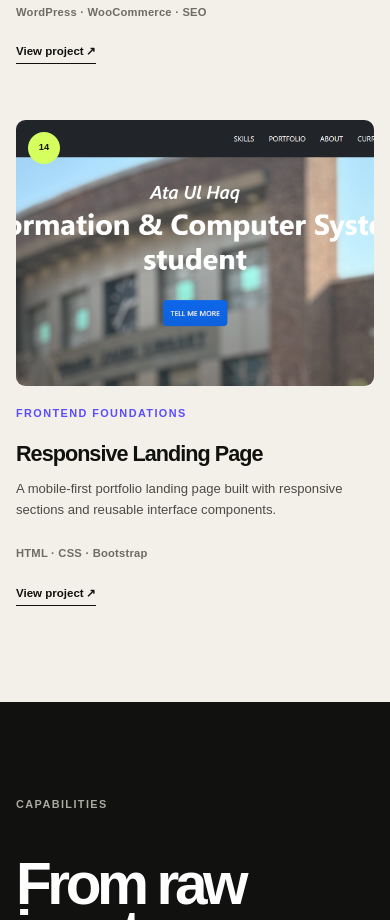
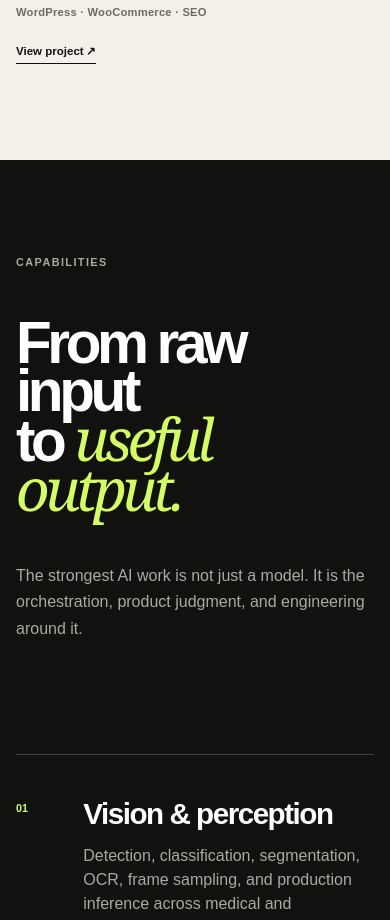
Before and after one commit to Atasatti/Portfolio, a Next.js app: page / in a window 390 px wide. Shown: the part 9920-10840 px from the top of the page. Built offline with nearby package versions, Linux system fonts and the light colour scheme.

Commit message:
Remove responsive landing page project

```diff
--- a/app/page.jsx
+++ b/app/page.jsx
@@ -176,17 +176,6 @@ const archiveProjects = [
     image: "/website.png",
     imageAlt: "E-commerce website interface",
     stack: "WordPress · WooCommerce · SEO",
-    link: "https://github.com/Atasatti?tab=repositories",
-  },
-  {
-    number: "14",
-    name: "Responsive Landing Page",
-    label: "Frontend foundations",
-    description:
-      "A mobile-first portfolio landing page built with responsive sections and reusable interface components.",
-    image: "/portfolio.png",
-    imageAlt: "Earlier responsive portfolio landing page",
-    stack: "HTML · CSS · Bootstrap",
     link: "https://github.com/Atasatti?tab=repositories",
   },
 ];
```
Also changed, not shown: public/portfolio.png (deleted).
